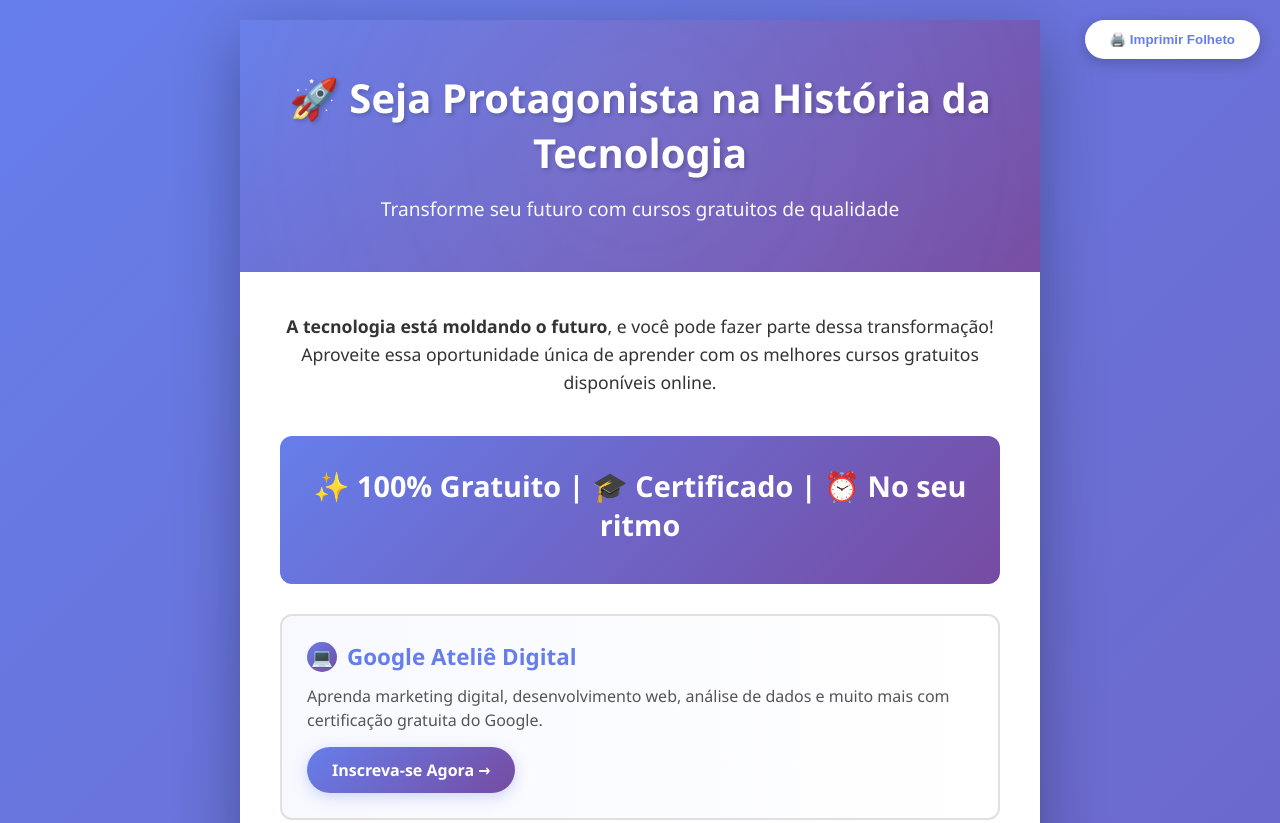
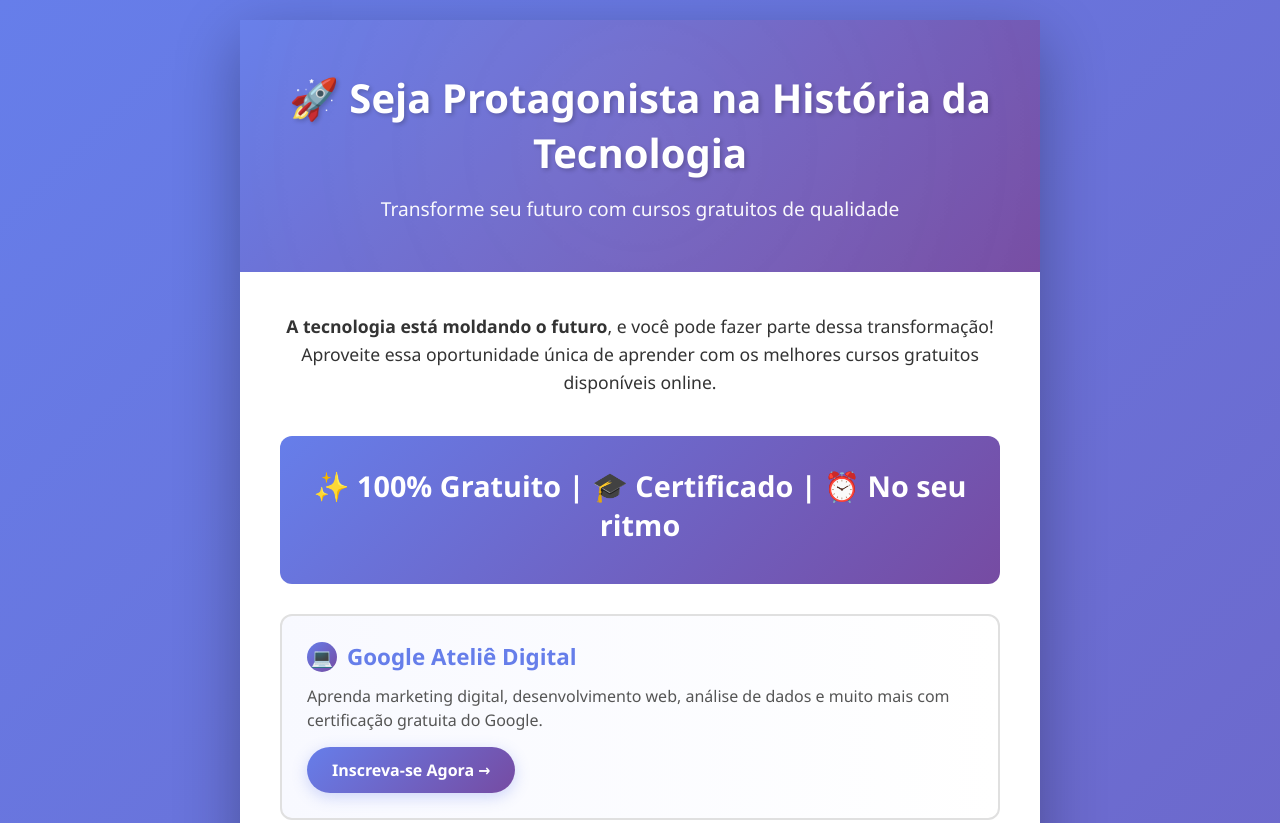
Before and after one commit to LillyMendy/projeto-extensao, a plain HTML site: page index.html in a window 1280 px wide. Shown: the top 823 px of the page. Drawn offline with Linux system fonts and the light colour scheme.

Commit message:
remove print button

```diff
--- a/index.html
+++ b/index.html
@@ -200,8 +200,6 @@
     </style>
 </head>
 <body>
-    <button class="print-btn no-print" onclick="window.print()">🖨️ Imprimir Folheto</button>
-
     <div class="flyer">
         <div class="header">
             <h1>🚀 Seja Protagonista na História da Tecnologia</h1>
```
